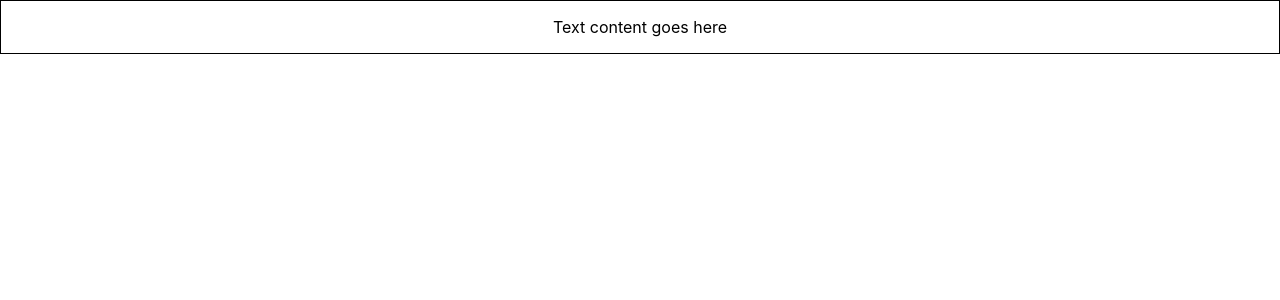
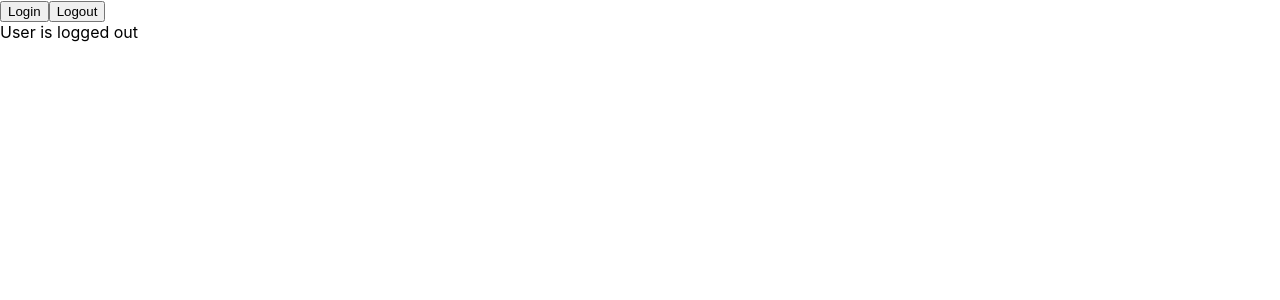
Before and after one commit to Kutsuruk/react-ts-practice, a React (Create React App) app: page / in a window 1280 px wide. Shown: the top 300 px of the page. Built offline with nearby package versions, Linux system fonts and the light colour scheme.

Commit message:
Type useState hook. Update type with future changing value of state.

```diff
--- a/src/App.tsx
+++ b/src/App.tsx
@@ -8,6 +8,7 @@
 import Button from "./components/Button";
 import Input from "./components/Input";
 import Container from "./components/Container";
+import LoggedIn from "./components/state/LoggedIn";
 
 function App() {
     const person = {
@@ -31,7 +32,7 @@
 
   return (
     <div>
-        <Container styles={{ border: '1px solid black', padding: '1rem', textAlign: 'center' }} />
+        <LoggedIn />
     </div>
   );
 }
--- /dev/null
+++ b/src/components/state/LoggedIn.tsx
@@ -0,0 +1,19 @@
+import {FC, useState} from "react";
+
+
+const LoggedIn:FC = () => {
+    const [isLoggedIn, setIsLoggedIn] = useState(false)
+
+    const handleLogin = () => setIsLoggedIn(true)
+    const handleLogout = () => setIsLoggedIn(false)
+
+    return(
+        <div>
+            <button onClick={handleLogin}>Login</button>
+            <button onClick={handleLogout}>Logout</button>
+            <div>User is {isLoggedIn ? 'logged in' : 'logged out'}</div>
+        </div>
+    )
+}
+
+export default LoggedIn
```
Also changed, not shown: src/components/state/User.tsx (added, +22 -0 lines).
